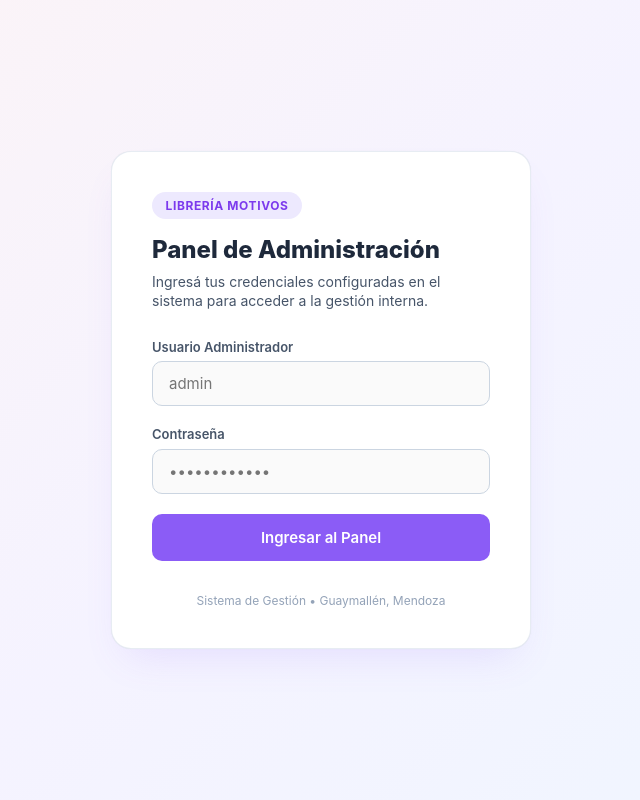
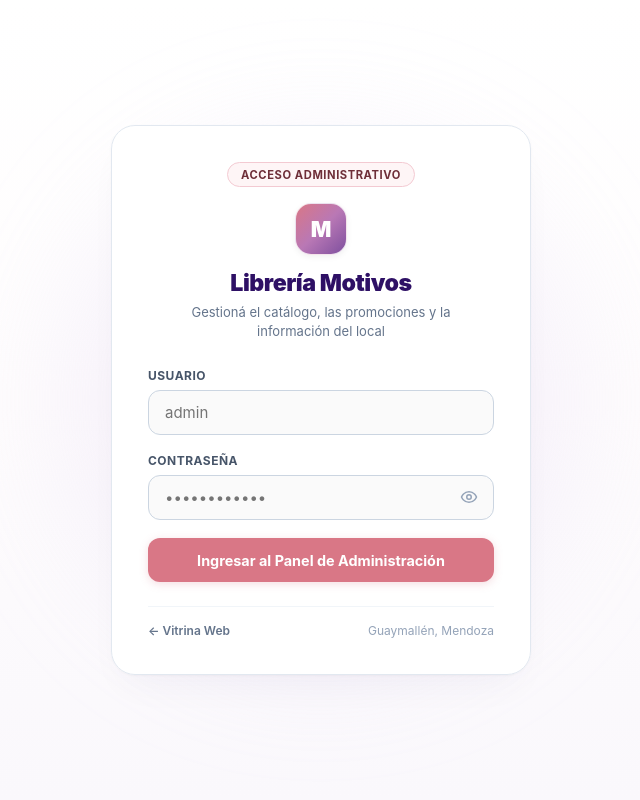
Before and after one commit to LucasMoreira-git/libreria-motivos-demo, a Spring Boot app: page /admin/login.html in a window 1280 px wide. Shown: the whole page, without its empty margins (319-959 px from the left). Run offline with Spring Boot 4, Linux system fonts and the light colour scheme.

Commit message:
feat(ui): rediseño pulido de login admin, ocultamiento de credenciales y actualizacion de clave

```diff
--- a/backend/src/main/java/com/libreriamotivos/service/AdminAuthService.java
+++ b/backend/src/main/java/com/libreriamotivos/service/AdminAuthService.java
@@ -20,7 +20,7 @@ public class AdminAuthService {
     @Value("${app.admin.username:admin}")
     private String adminUsername;
 
-    @Value("${app.admin.password:motivosAdmin2026!}")
+    @Value("${app.admin.password:motivosAdministrador2026!}")
     private String adminPassword;
 
     @Value("${app.admin.nombre:Administrador Librer\u00EDa Motivos}")
--- a/backend/src/main/resources/application.properties
+++ b/backend/src/main/resources/application.properties
@@ -26,7 +26,7 @@ spring.jpa.open-in-view=false
 # Modificable libremente o configurable vía variables de entorno.
 # ===================================================================
 app.admin.username=${ADMIN_USERNAME:admin}
-app.admin.password=${ADMIN_PASSWORD:motivosAdmin2026!}
+app.admin.password=${ADMIN_PASSWORD:motivosAdministrador2026!}
 app.admin.nombre=Administrador Librer\u00EDa Motivos
 
 # ===================================================================
--- a/backend/src/main/resources/static/admin/login.html
+++ b/backend/src/main/resources/static/admin/login.html
@@ -6,15 +6,18 @@
   <title>Acceso Administrativo | Librería Motivos</title>
   <style>
     :root {
-      --primary: #8b5cf6;
-      --primary-dark: #7c3aed;
-      --primary-light: #ede9fe;
+      --primary: #d97786;
+      --primary-dark: #c46372;
+      --primary-light: #fef5f6;
+      --purple-950: #2e1065;
       --slate-800: #1e293b;
       --slate-600: #475569;
+      --slate-500: #64748b;
       --slate-400: #94a3b8;
+      --slate-200: #e2e8f0;
       --slate-100: #f1f5f9;
-      --danger: #ef4444;
-      --danger-bg: #fee2e2;
+      --rose-dark: #6e2e38;
+      --rose-border: #f4d0d6;
     }
     * {
       box-sizing: border-box;
@@ -27,61 +30,105 @@
       display: flex;
       align-items: center;
       justify-content: center;
-      background: linear-gradient(135deg, #fdf4f5 0%, #f5f3ff 50%, #eff6ff 100%);
+      background: #fafafb linear-gradient(180deg, #ffffff 0%, #fefcfd 50%, #faf8fc 100%);
       padding: 1.5rem;
       color: var(--slate-800);
+      position: relative;
+      overflow: hidden;
+    }
+    .ambient-glow {
+      position: absolute;
+      width: 520px;
+      height: 520px;
+      border-radius: 50%;
+      background: radial-gradient(circle, rgba(244, 208, 214, 0.25) 0%, rgba(222, 208, 242, 0.25) 50%, rgba(224, 231, 255, 0.15) 100%);
+      filter: blur(60px);
+      pointer-events: none;
+      z-index: 0;
     }
     .login-card {
-      background: #ffffff;
-      border-radius: 1.25rem;
-      padding: 2.5rem;
+      position: relative;
+      z-index: 10;
+      background: rgba(255, 255, 255, 0.96);
+      backdrop-filter: blur(12px);
+      border-radius: 1.5rem;
+      padding: 2.25rem;
       width: 100%;
       max-width: 420px;
-      box-shadow: 0 20px 40px -15px rgba(139, 92, 246, 0.15), 0 0 1px rgba(0, 0, 0, 0.08);
-      border: 1px solid rgba(226, 232, 240, 0.8);
-      position: relative;
+      box-shadow: 0 20px 40px -15px rgba(46, 16, 101, 0.05), 0 1px 3px rgba(0, 0, 0, 0.04);
+      border: 1px solid var(--slate-200);
+      text-align: center;
     }
     .brand-badge {
       display: inline-flex;
       align-items: center;
-      gap: 0.5rem;
+      gap: 0.4rem;
       background: var(--primary-light);
-      color: var(--primary-dark);
-      padding: 0.35rem 0.85rem;
+      color: var(--rose-dark);
+      border: 1px solid #f3cad2;
+      padding: 0.3rem 0.8rem;
       border-radius: 9999px;
-      font-size: 0.75rem;
+      font-size: 0.7rem;
       font-weight: 700;
       letter-spacing: 0.05em;
       text-transform: uppercase;
       margin-bottom: 1rem;
     }
+    .logo-container {
+      margin: 0 auto;
+      width: 3.25rem;
+      height: 3.25rem;
+      border-radius: 1rem;
+      background: linear-gradient(135deg, #d97786, #b978b5 50%, #7e4f9e);
+      color: #fff;
+      display: flex;
+      align-items: center;
+      justify-content: center;
+      font-weight: 900;
+      font-size: 1.35rem;
+      box-shadow: 0 2px 6px rgba(0,0,0,0.06);
+      border: 1px solid rgba(255,255,255,0.8);
+    }
     h1 {
-      font-size: 1.5rem;
-      font-weight: 800;
-      color: var(--slate-800);
-      margin-bottom: 0.5rem;
+      font-size: 1.45rem;
+      font-weight: 900;
+      color: var(--purple-950);
+      margin-top: 0.85rem;
+      margin-bottom: 0.35rem;
+      letter-spacing: -0.02em;
     }
     p.subtitle {
-      color: var(--slate-600);
-      font-size: 0.875rem;
+      color: var(--slate-500);
+      font-size: 0.8125rem;
       margin-bottom: 1.75rem;
-      line-height: 1.4;
+      line-height: 1.45;
+      max-width: 300px;
+      margin-left: auto;
+      margin-right: auto;
     }
     .form-group {
-      margin-bottom: 1.25rem;
+      margin-bottom: 1.15rem;
+      text-align: left;
     }
     label {
       display: block;
-      font-size: 0.8125rem;
-      font-weight: 600;
+      font-size: 0.75rem;
+      font-weight: 700;
       color: var(--slate-600);
       margin-bottom: 0.4rem;
+      text-transform: uppercase;
+      letter-spacing: 0.04em;
+    }
+    .input-wrapper {
+      position: relative;
+      display: flex;
+      align-items: center;
     }
     input {
       width: 100%;
       padding: 0.75rem 1rem;
       border: 1px solid #cbd5e1;
-      border-radius: 0.625rem;
+      border-radius: 0.75rem;
       font-size: 0.9375rem;
       color: var(--slate-800);
       outline: none;
@@ -91,17 +138,33 @@
     input:focus {
       background: #ffffff;
       border-color: var(--primary);
-      box-shadow: 0 0 0 3px rgba(139, 92, 246, 0.18);
+      box-shadow: 0 0 0 3px rgba(217, 119, 134, 0.18);
+    }
+    .toggle-pwd {
+      position: absolute;
+      right: 0.75rem;
+      background: none;
+      border: none;
+      cursor: pointer;
+      color: var(--slate-400);
+      display: flex;
+      align-items: center;
+      justify-content: center;
+      padding: 0.25rem;
+      transition: color 0.2s ease;
+    }
+    .toggle-pwd:hover {
+      color: var(--slate-600);
     }
     .btn-submit {
       width: 100%;
-      padding: 0.875rem;
+      padding: 0.85rem;
       border: none;
-      border-radius: 0.625rem;
+      border-radius: 0.75rem;
       background: var(--primary);
       color: #ffffff;
-      font-size: 0.9375rem;
-      font-weight: 600;
+      font-size: 0.9rem;
+      font-weight: 700;
       cursor: pointer;
       transition: all 0.2s ease;
       display: flex;
@@ -109,11 +172,11 @@
       justify-content: center;
       gap: 0.5rem;
       margin-top: 0.5rem;
+      box-shadow: 0 2px 8px rgba(217, 119, 134, 0.25);
     }
     .btn-submit:hover {
       background: var(--primary-dark);
       transform: translateY(-1px);
-      box-shadow: 0 4px 12px rgba(124, 58, 237, 0.25);
     }
     .btn-submit:active {
       transform: translateY(0);
@@ -121,56 +184,86 @@
     .alert-box {
       display: none;
       padding: 0.75rem 1rem;
-      border-radius: 0.5rem;
-      font-size: 0.8125rem;
-      font-weight: 500;
+      border-radius: 0.75rem;
+      font-size: 0.78125rem;
+      font-weight: 600;
       margin-bottom: 1.25rem;
-      border: 1px solid transparent;
+      background-color: var(--primary-light);
+      color: var(--rose-dark);
+      border: 1px solid var(--rose-border);
+      text-align: left;
+      line-height: 1.4;
+      animation: fadeIn 0.25s ease-out;
     }
-    .alert-danger {
-      background-color: var(--danger-bg);
-      color: var(--danger);
-      border-color: #fca5a5;
+    @keyframes fadeIn {
+      from { opacity: 0; transform: scale(0.97); }
+      to { opacity: 1; transform: scale(1); }
     }
-    .footer-note {
-      text-align: center;
-      margin-top: 2rem;
+    .footer-links {
+      margin-top: 1.5rem;
+      padding-top: 1rem;
+      border-top: 1px solid var(--slate-100);
       font-size: 0.75rem;
       color: var(--slate-400);
+      display: flex;
+      justify-content: space-between;
+      align-items: center;
+    }
+    .footer-links a {
+      color: var(--slate-500);
+      text-decoration: none;
+      font-weight: 600;
+    }
+    .footer-links a:hover {
+      color: var(--purple-950);
     }
   </style>
 </head>
 <body>
+  <div class="ambient-glow"></div>
+
   <div class="login-card">
-    <div class="brand-badge">Librería Motivos</div>
-    <h1>Panel de Administración</h1>
-    <p class="subtitle">Ingresá tus credenciales configuradas en el sistema para acceder a la gestión interna.</p>
+    <div class="brand-badge">Acceso Administrativo</div>
+    <div class="logo-container">M</div>
+    <h1>Librería Motivos</h1>
+    <p class="subtitle">Gestioná el catálogo, las promociones y la información del local</p>
 
-    <div id="alertBox" class="alert-box alert-danger"></div>
+    <div id="alertBox" class="alert-box"></div>
 
     <form id="loginForm" onsubmit="handleLogin(event)">
       <div class="form-group">
-        <label for="username">Usuario Administrador</label>
-        <input type="text" id="username" name="username" placeholder="admin" required autocomplete="username" />
+        <label for="username">Usuario</label>
+        <div class="input-wrapper">
+          <input type="text" id="username" name="username" placeholder="admin" required autocomplete="username" oninput="ocultarAlerta()" />
+        </div>
       </div>
 
       <div class="form-group">
         <label for="password">Contraseña</label>
-        <input type="password" id="password" name="password" placeholder="••••••••••••" required autocomplete="current-password" />
+        <div class="input-wrapper">
+          <input type="password" id="password" name="password" placeholder="••••••••••••" required autocomplete="current-password" oninput="ocultarAlerta()" />
+          <button type="button" class="toggle-pwd" onclick="togglePasswordVisibility()" aria-label="Mostrar/ocultar contraseña">
+            <svg id="eyeIcon" width="18" height="18" viewBox="0 0 24 24" fill="none" stroke="currentColor" stroke-width="2" stroke-linecap="round" stroke-linejoin="round">
+              <path d="M2 12s3-7 10-7 10 7 10 7-3 7-10 7-10-7-10-7Z"/>
+              <circle cx="12" cy="12" r="3"/>
+            </svg>
+          </button>
+        </div>
       </div>
 
       <button type="submit" id="submitBtn" class="btn-submit">
-        <span>Ingresar al Panel</span>
+        <span>Ingresar al Panel de Administración</span>
       </button>
     </form>
 
-    <div class="footer-note">
-      Sistema de Gestión • Guaymallén, Mendoza
+    <div class="footer-links">
+      <a href="http://localhost:3000" target="_blank">← Vitrina Web</a>
+      <span>Guaymallén, Mendoza</span>
     </div>
   </div>
 
   <script>
-    // Si ya existe sesión válida previa, redirigir directo
+    // Redirección si ya hay token activo
     const existingToken = sessionStorage.getItem('motivos_admin_token');
     if (existingToken) {
       fetch('/api/admin/auth/validate', {
@@ -188,6 +281,23 @@
       .catch(() => sessionStorage.removeItem('motivos_admin_token'));
     }
 
+    function togglePasswordVisibility() {
+      const pwdInput = document.getElementById('password');
+      const eyeIcon = document.getElementById('eyeIcon');
+      if (pwdInput.type === 'password') {
+        pwdInput.type = 'text';
+        eyeIcon.innerHTML = '<path d="M9.88 9.88a3 3 0 1 0 4.24 4.24"/><path d="M10.73 5.08A10.43 10.43 0 0 1 12 5c7 0 10 7 10 7a13.16 13.16 0 0 1-1.67 2.68"/><path d="M6.61 6.61A13.526 13.526 0 0 0 2 12s3 7 10 7a9.74 9.74 0 0 0 5.39-1.61"/><line x1="2" x2="22" y1="2" y2="22"/>';
+      } else {
+        pwdInput.type = 'password';
+        eyeIcon.innerHTML = '<path d="M2 12s3-7 10-7 10 7 10 7-3 7-10 7-10-7-10-7Z"/><circle cx="12" cy="12" r="3"/>';
+      }
+    }
+
+    function ocultarAlerta() {
+      const alertBox = document.getElementById('alertBox');
+      alertBox.style.display = 'none';
+    }
+
     async function handleLogin(e) {
       e.preventDefault();
       const usernameInput = document.getElementById('username');
@@ -197,7 +307,7 @@
 
       alertBox.style.display = 'none';
       submitBtn.disabled = true;
-      submitBtn.innerHTML = '<span>Verificando...</span>';
+      submitBtn.innerHTML = '<span>Validando credenciales...</span>';
 
       try {
         const response = await fetch('/api/admin/auth/login', {
@@ -217,15 +327,15 @@
           sessionStorage.setItem('motivos_admin_nombre', data.nombre || data.username);
           window.location.href = '/admin/panel.html';
         } else {
-          alertBox.innerText = data.mensaje || 'Credenciales incorrectas. Verifique usuario y contraseña.';
+          alertBox.innerText = 'No pudimos validar tus credenciales. Revisá los datos e intentá nuevamente.';
           alertBox.style.display = 'block';
         }
       } catch (err) {
-        alertBox.innerText = 'Error al comunicarse con el servidor. Verifique que el backend esté en ejecución.';
+        alertBox.innerText = 'No pudimos validar tus credenciales. Revisá los datos e intentá nuevamente.';
         alertBox.style.display = 'block';
       } finally {
         submitBtn.disabled = false;
-        submitBtn.innerHTML = '<span>Ingresar al Panel</span>';
+        submitBtn.innerHTML = '<span>Ingresar al Panel de Administración</span>';
       }
     }
   </script>
--- a/src/components/admin/AdminSimulationToolbar.tsx
+++ b/src/components/admin/AdminSimulationToolbar.tsx
@@ -33,7 +33,7 @@ export function AdminSimulationToolbar() {
       const res = await fetch('http://localhost:8080/api/admin/simulacion/ejecutar?forzar=true', {
         method: 'POST',
         headers: {
-          'X-Admin-Password': 'motivosAdmin2026!'
+          'X-Admin-Password': 'motivosAdministrador2026!'
         }
       });
 
--- a/src/context/AdminContext.tsx
+++ b/src/context/AdminContext.tsx
@@ -561,7 +561,7 @@ export function AdminProvider({ children }: { children: React.ReactNode }) {
       // Contingencia local si el backend Spring Boot no está levantado
       if (
         username.trim().toLowerCase() === 'admin' &&
-        password.trim() === 'motivosAdmin2026!'
+        password.trim() === 'motivosAdministrador2026!'
       ) {
         const userObj = {
           username: 'admin',
```
Also changed, not shown: src/components/admin/AdminLoginForm.tsx (+64 -44 lines), 2 other files.
